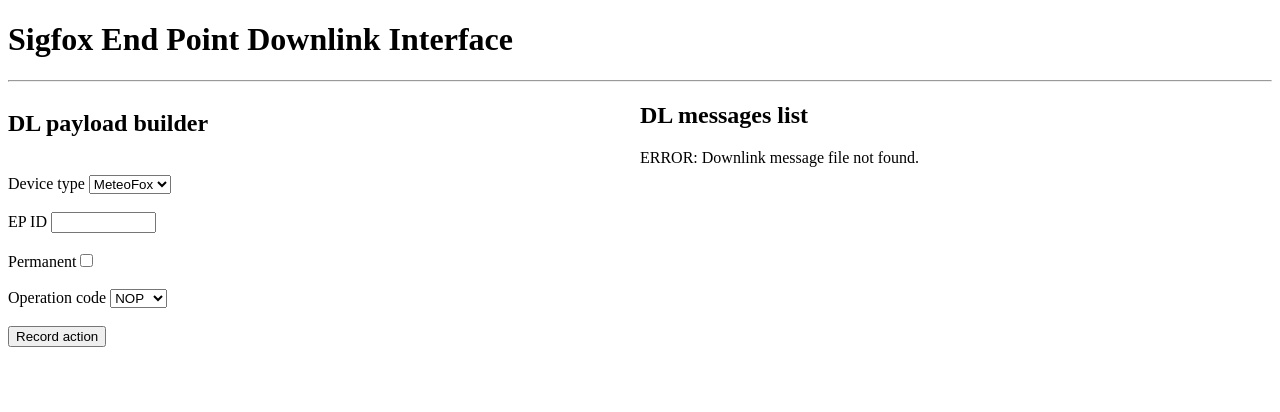
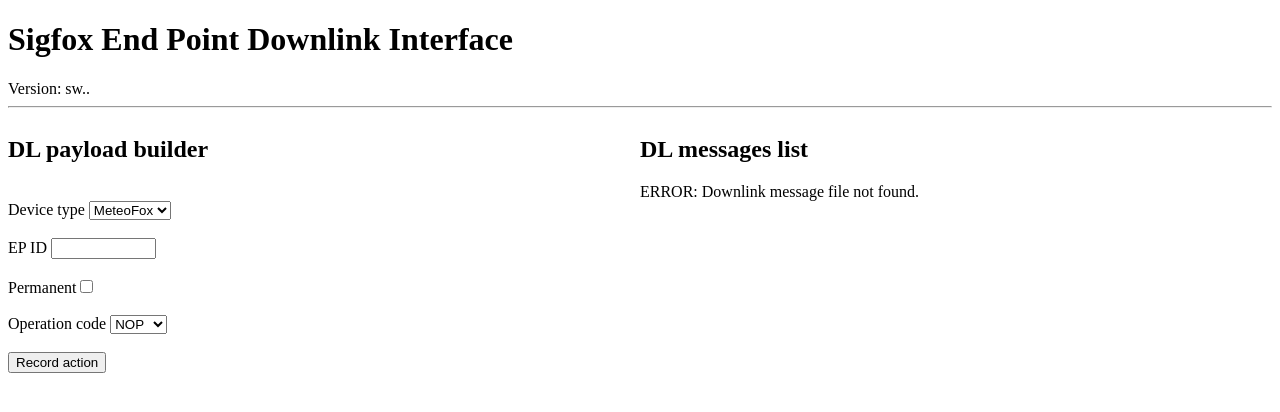
Before and after one commit to Ludovic-Lesur/sigfox-ep-dl-interface, a PHP site: page / in a window 1280 px wide. Shown: the top 412 px of the page. Run offline with PHP 8.4, Linux system fonts and the light colour scheme.

Commit message:
Print Git version under page title.

```diff
--- a/index.php
+++ b/index.php
@@ -3,13 +3,10 @@
     <head>
         <meta charset='utf-8'>
         <style>
-        body {font-family: Ubuntu;}
-        table {border-collapse: collapse;}
-        td, th {border: 1px solid black;}
-        .column {
-            float: left;
-            width: 50%;
-        }
+            body { font-family: Ubuntu; }
+            table { border-collapse: collapse; }
+            td, th { border: 1px solid black; }
+            .grid-container { display: grid; grid-template-columns: 50% 50%; }
         </style>
         <title>Sigfox End-Point Downlink Interface</title>
     </head>
@@ -28,9 +25,20 @@
     ?>
     <body>
         <h1>Sigfox End Point Downlink Interface</h1>
+        <?php
+            // Print Git version.
+            $git_version = str_replace(array("\r", "\n"), '', shell_exec('git describe --long --always --dirty'));
+            list($major_version, $minor_version, $commit_index, $commit_id_dirty_flag) = sscanf($git_version, "sw%d.%d-%d-%s");
+            echo "Version: sw$major_version.$minor_version.$commit_index";
+            if (str_contains($commit_id_dirty_flag, 'dirty') == TRUE) {
+                echo ".dev";
+            }
+        ?>
         <hr>
-    <div class="column left">
+        <div class="grid-container">
+            <div>
                 <h2>DL payload builder</h2>
+                <p>
                 <?php
                     // Read device type.
                     if (isset($_POST['device_type']) != 0) {
@@ -82,10 +90,16 @@
                     // End form.
                     echo "</form>";
                 ?>
-        </div>
                 <?php include 'record.php' ?>
                 <?php include 'remove.php' ?>
+                </p>
+            </div>
+            <div>
                 <h2>DL messages list</h2>
+                <p>
                 <?php include 'list.php'; ?>
+                </p>
+            </div>
+        </div>
     </body>
 </html>
```
Lines whose indentation alone changed are shown as unchanged.
